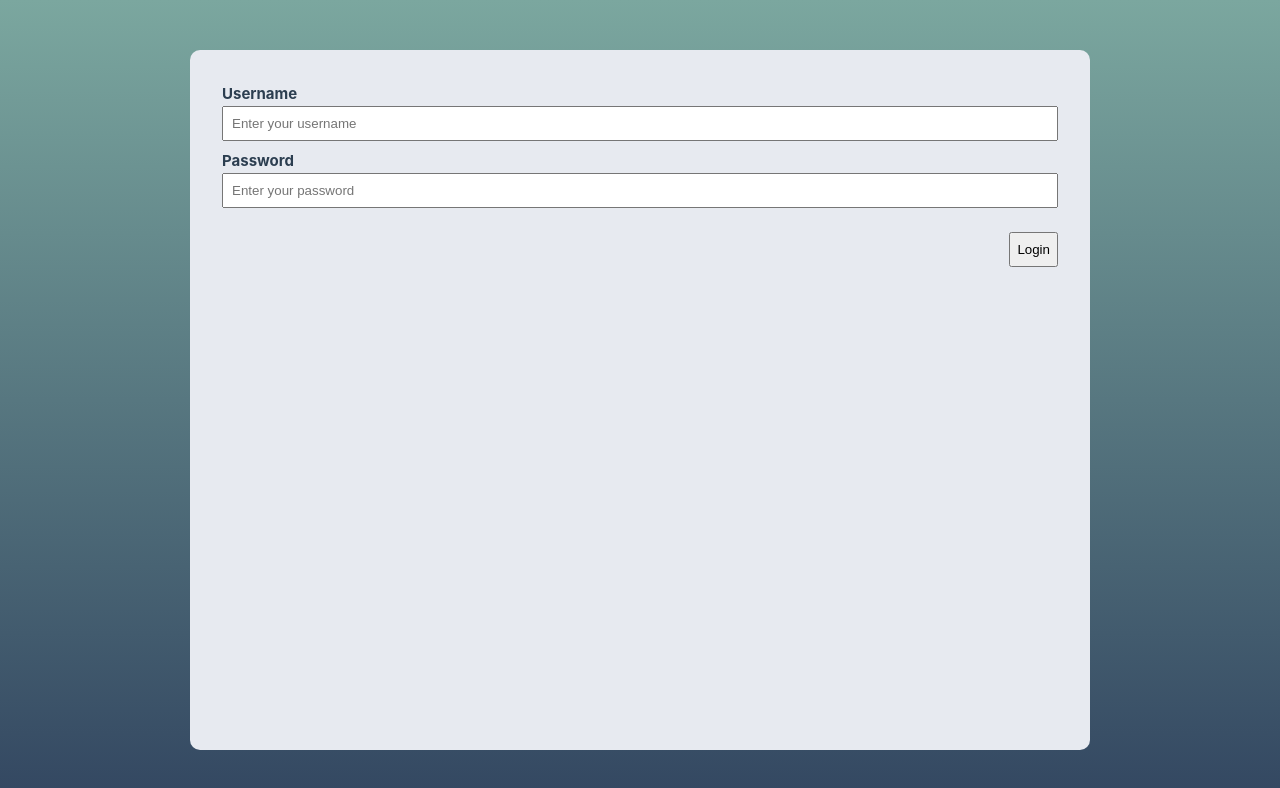
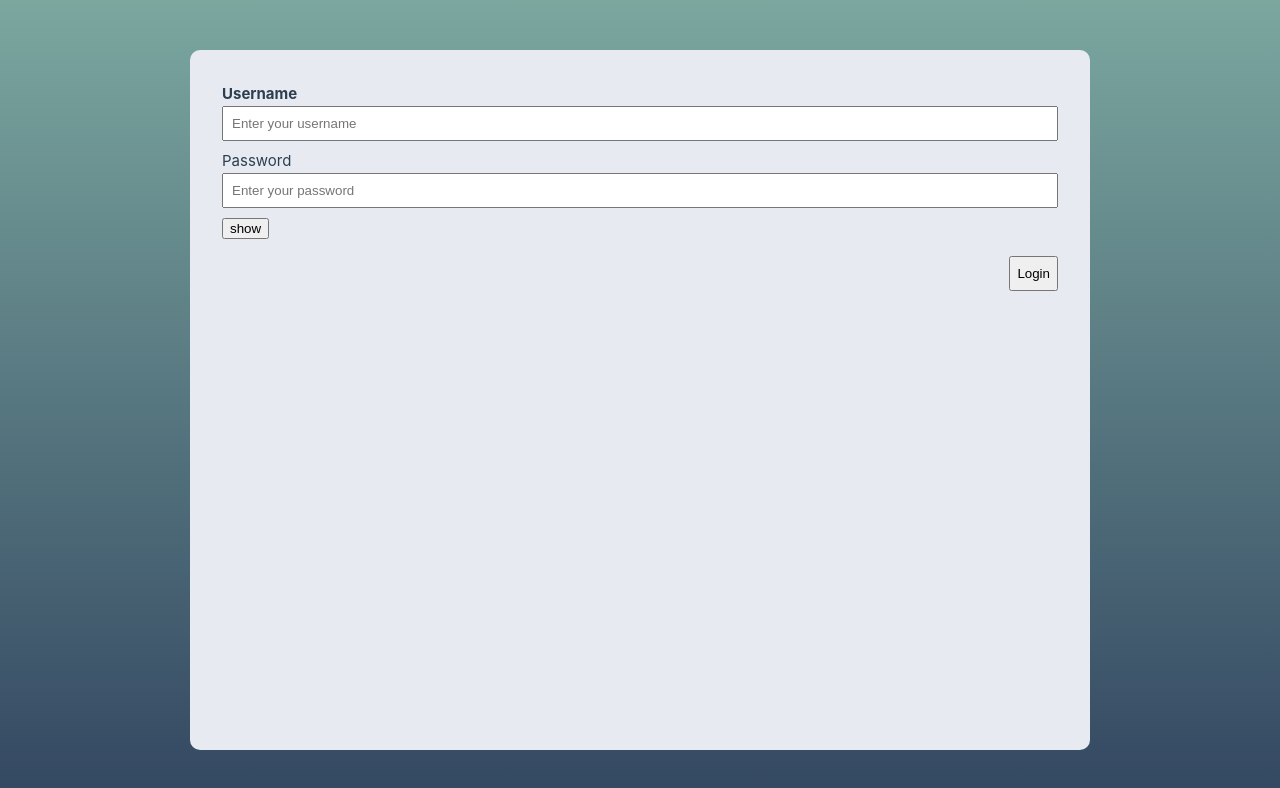
Before and after one commit to hc4417/GTXProjects, a Vue app in the folder GTXHomework/: page / in a window 1280 px wide. Shown: the top 788 px of the page. Built offline with nearby package versions, Linux system fonts and the light colour scheme; the HTML template or start-up script is replaced by a standard one.

Commit message:
added visibility toggle

```diff
--- a/GTXHomework/src/Landing.vue
+++ b/GTXHomework/src/Landing.vue
@@ -8,13 +8,17 @@
     class = "fullLength"
     placeholder = "Enter your username"
     />
-
+    <div>
     Password <br>
     <input
+      :type = "password"
       v-model = "form.pswrd"
       class = "fullLength"
       placeholder = "Enter your password"
     />
+
+    <button @click = "toggleVisibility">{{visibility}}</button>
+    </div>
 
     <div class = "buttonContainer">
       <button @click="goToForm">Login</button>
@@ -26,12 +30,24 @@
 <script>
 export default {
     data(){
+    const visibilityStatus= ['show', 'hide']
+    const passwordType = ["password", "text"]
+    const visPos = 0
+
     return{
       form: {
         username:'',
         pswrd:'',
       },
+
+      visibilityStatus,
+      passwordType,
+      visPos,
+      visibility: visibilityStatus[visPos],
+      password: passwordType[visPos]
+
     }
+
   },
   methods:{
     goToForm(){
@@ -40,8 +56,16 @@ export default {
         this.form.pswrd.trim() === 'ABC123'
       ) {
         this.$router.push('/form')
+      } else{
+        alert("Wrong username or password.")
       }
     },
+
+    toggleVisibility(){
+      this.visPos = (this.visPos + 1) % 2;
+      this.visibility = this.visibilityStatus[this.visPos]
+      this.password= this.passwordType[this.visPos]
+    }
   }
 };
 
```
